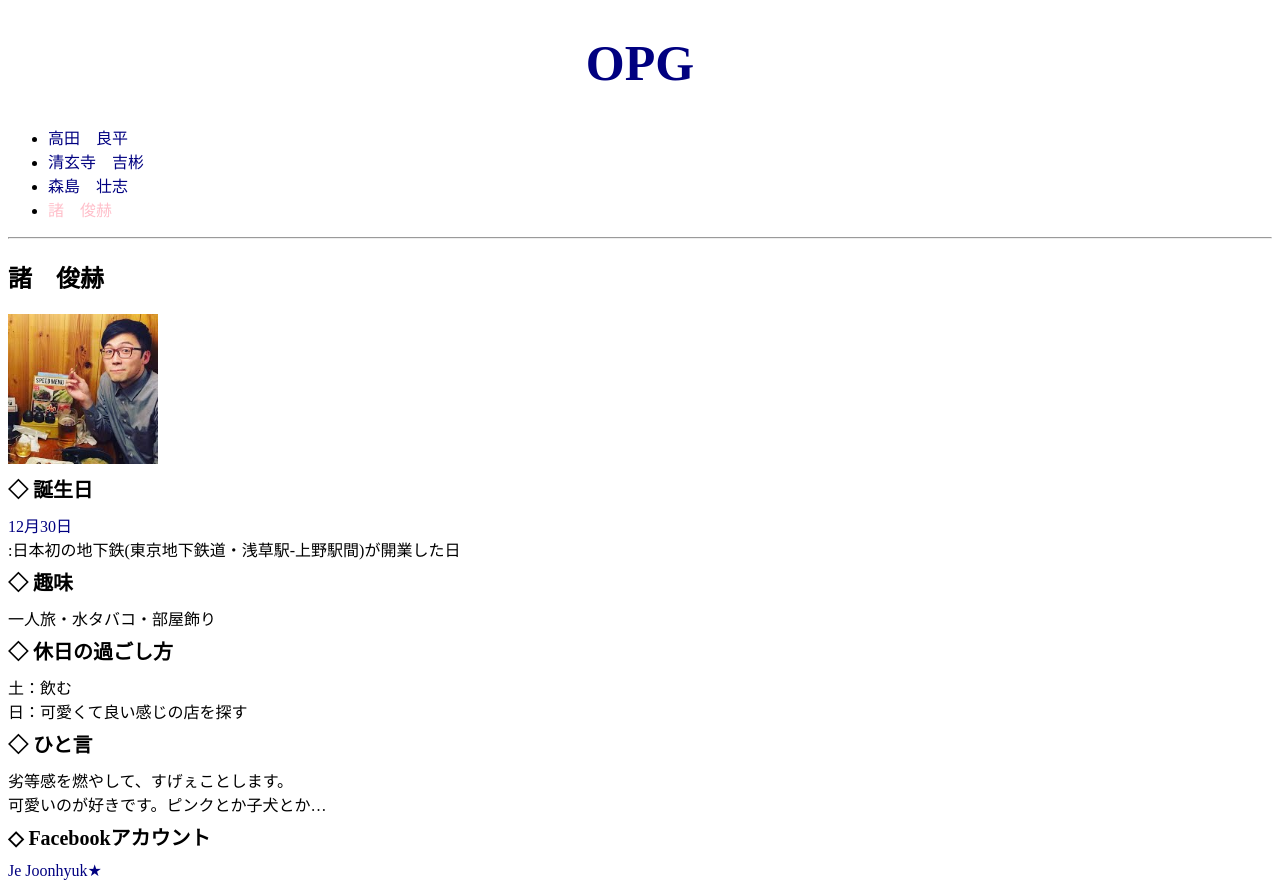
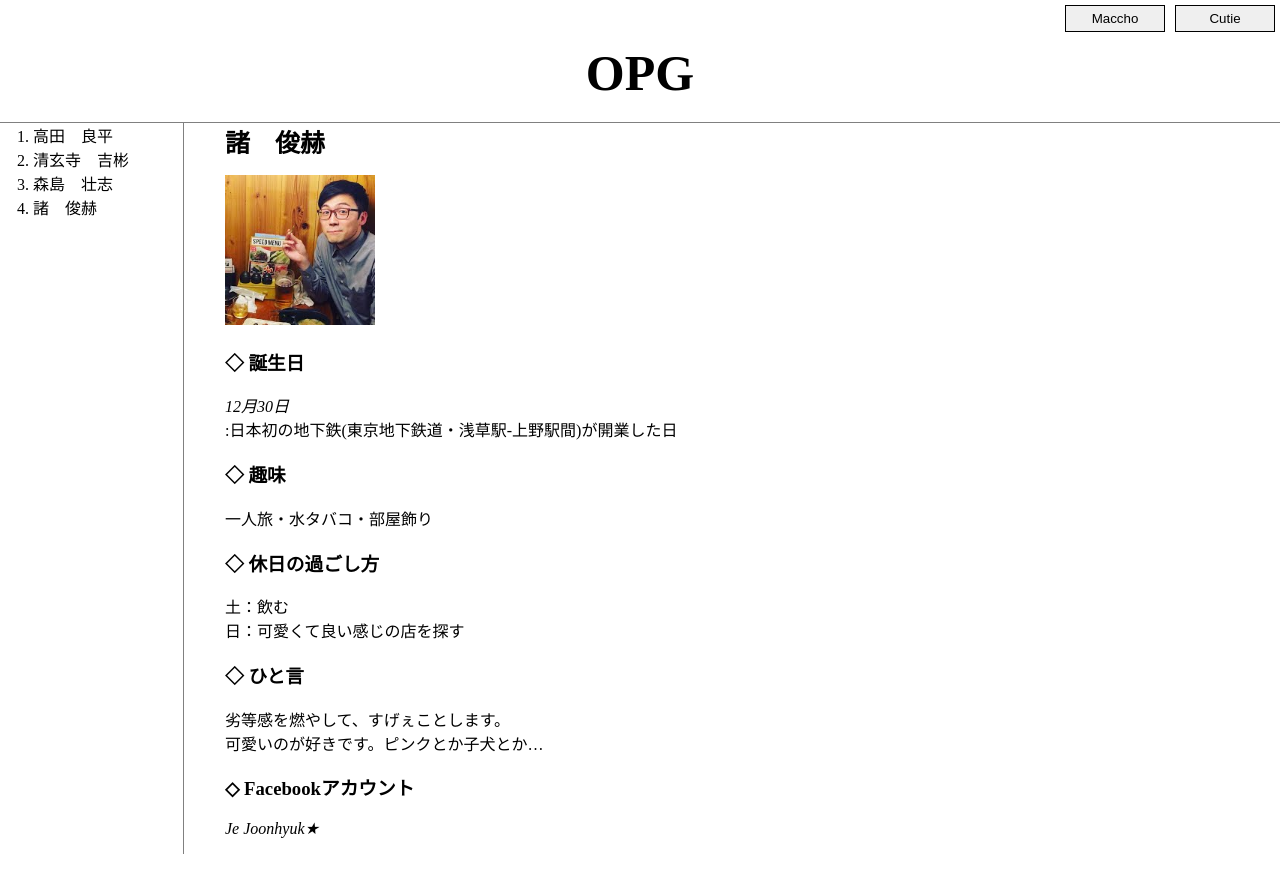
Before and after one commit to nonbirije/nonbirije, a plain HTML site: page 4.html in a window 1280 px wide. After the commit the page ends 854 px from the top, so only its background shows below. Drawn offline with Linux system fonts and the light colour scheme.

Commit message:
Final Ver.

```diff
--- a/4.html
+++ b/4.html
@@ -3,42 +3,33 @@
 <head>
   <title>a-works株式会社</title>
   <meta charset="utf-8">
-  <style>
-  a{
-    color:navy;
-    text-decoration:none;
-  }
-  h1{
-    font-size:50px;
-    text-align:center;
-  }
-  h3{
-    font-size:20px;
-    line-height:5px}
-  table{
-    width: 100%;
-    border: 1px solid #444444;
-  }
-  </style>
+　<link rel="stylesheet" href="Je_style.css">
 </head>
+
 <body>
+<input type="button" value="Cutie" onclick="
+　　　document.querySelector('body').style.backgroundColor = 'pink';
+　　　document.querySelector('body').style.color = 'brown';">
+<input type="button" value="Maccho" onclick="
+     document.querySelector('body').style.backgroundColor = 'darkgray';
+     document.querySelector('body').style.color = 'Navy';">
+
 <h1><a href="index.html">OPG</a></h1>
-<ul>
-  <li><a href="1.html">高田　良平</a></li>
-  <li><a href="2.html">清玄寺　吉彬</a></li>
-  <li><a href="3.html">森島　壮志</a></li>
-  <li><a href="4.html" style="color:pink">諸　俊赫</a></li>
-</ul>
-<hr>
 
-<p style="margin-top:1px;">
+<div id="grid">
+     <ol>
+       <li><a href="1.html">高田　良平</a></li>
+       <li><a href="2.html">清玄寺　吉彬</a></li>
+       <li><a href="3.html">森島　壮志</a></li>
+       <li><a href="4.html">諸　俊赫</a></li>
+     </ol>
+
+<div id="content">
 <h2>諸　俊赫</h2>
+<p>
 <img src="諸.jpg" alt="OPG_Je" height="150px" width="150px">
-</p>
-
-<p style="margin-top:5px;">
 <h3>◇ 誕生日</h3>
-<a href="https://ja.wikipedia.org/wiki/12%E6%9C%8830%E6%97%A5" target="_blank">12月30日</a>
+<a class="wiki" href="https://ja.wikipedia.org/wiki/12%E6%9C%8830%E6%97%A5" target="_blank">12月30日</a>
 <br>:日本初の地下鉄(東京地下鉄道・浅草駅-上野駅間)が開業した日
 <br>
 <h3>◇ 趣味</h3>
@@ -52,6 +43,9 @@
 劣等感を燃やして、すげぇことします。
 <br>可愛いのが好きです。ピンクとか子犬とか…
 <h3>◇ Facebookアカウント</h3>
-<a href="https://www.facebook.com/nonbirije">Je Joonhyuk★</a>
+<a class="wiki" href="https://www.facebook.com/nonbirije">Je Joonhyuk★</a>
+</p>
+</div>
+</div>
 </body>
 </html>
--- /dev/null
+++ b/Je_Style.css
@@ -0,0 +1,58 @@
+body
+{margin: 0px;}
+
+input
+{float:right;
+ width:100px;
+ border:1px solid black;
+ padding:5px;
+ margin:5px;}
+
+h1
+{font-size:50px;
+ text-align:center;
+ text-decoration:none;
+ border-bottom:1px gray solid;
+ margin:0px;
+ padding:20px;}
+
+ h2
+ {font-size:25px;
+  text-decoration:none;
+  margin:0px;
+  padding:0px;}
+
+ a
+{color:black;
+ text-decoration:none;}
+
+.wiki
+{color:inherit;
+ font-weight:normal;
+ font-style:italic;
+ text-decoration:none;}
+
+ ol
+ {border-right:1px gray solid;
+  width:150px;
+  margin:0px;
+  padding-left:30px;}
+
+#grid
+ {display: grid;
+  grid-template-columns: 200px 1fr;}
+
+#grid ol
+ {padding-left:33px;}
+
+#grid #content
+ {padding-left:25px;}
+
+#index-page ol
+ {border-right:none}
+
+@media(max-width:800px){
+#grid{display:block;}
+#grid ol{border-right:none;}
+h1
+{border-bottom:none;}}
```
Also changed, not shown: 1.html (+23 -30 lines), 2.html (+22 -27 lines), 3.html (+22 -28 lines), index.html (+17 -20 lines).
